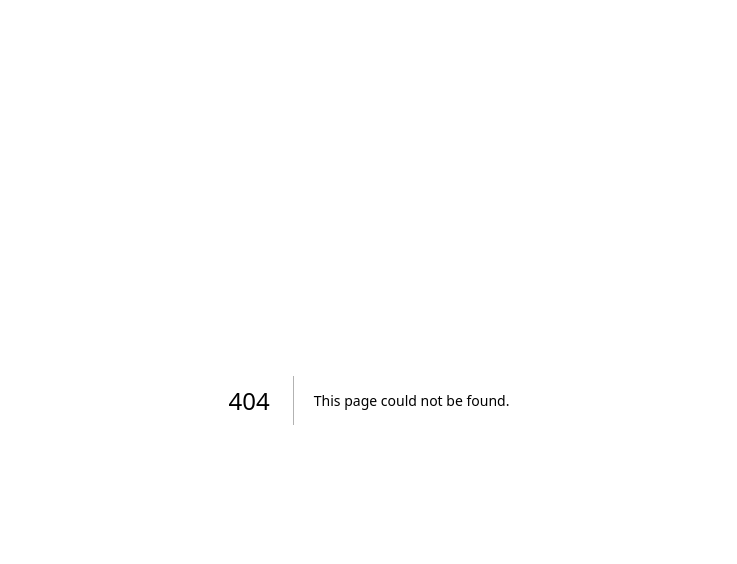
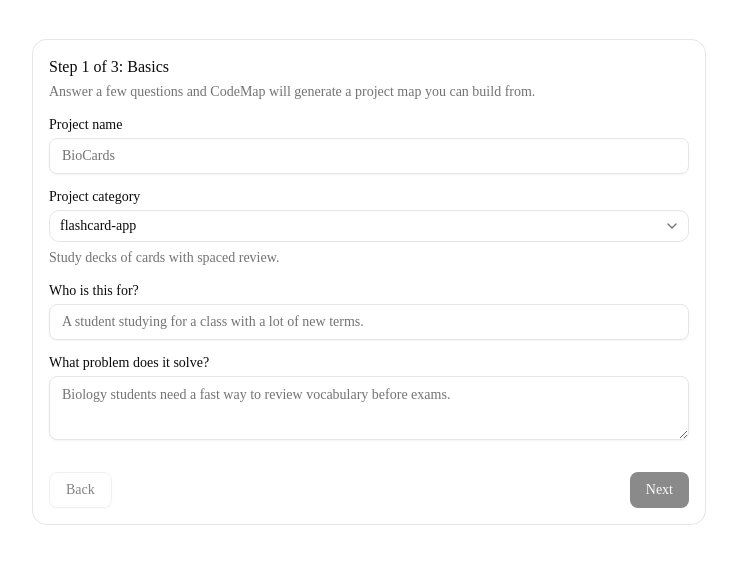
Before and after one commit to MARCOpo1o/codemap, a Next.js app: page /builder in a window 1280 px wide. Before the commit this address had no page. Shown: the top 564 px of the page, without its empty margins (271-1008 px from the left). Built offline with nearby package versions, Linux system fonts and the light colour scheme.

Commit message:
Wire up the builder page
Restores the last spec from local storage, regenerates the map on
demand, and switches between the wizard and the generated
ProjectMapView.

```diff
--- /dev/null
+++ b/src/app/builder/page.tsx
@@ -0,0 +1,62 @@
+"use client";
+
+import { useEffect, useMemo, useState } from "react";
+import { ProjectMapView } from "@/components/map/ProjectMapView";
+import { ProjectWizard } from "@/components/wizard/ProjectWizard";
+import { Button } from "@/components/ui/button";
+import { generateProjectMap } from "@/core/generateProjectMap";
+import type { ProjectSpec } from "@/core/types";
+import { clearLastSpec, loadLastSpec, saveLastSpec } from "@/lib/persistence";
+import { getTemplate, templates } from "@/templates";
+
+export default function BuilderPage() {
+  const [spec, setSpec] = useState<ProjectSpec | null>(null);
+  const [restoredSpec, setRestoredSpec] = useState<ProjectSpec | null>(null);
+  const [hydrated, setHydrated] = useState(false);
+
+  useEffect(() => {
+    const saved = loadLastSpec();
+    if (saved && getTemplate(saved.templateId)) {
+      setSpec(saved);
+      setRestoredSpec(saved);
+    }
+    setHydrated(true);
+  }, []);
+
+  const template = spec ? getTemplate(spec.templateId) : undefined;
+  const map = useMemo(() => {
+    if (!spec || !template) return null;
+    return generateProjectMap(spec, template);
+  }, [spec, template]);
+
+  function handleGenerate(nextSpec: ProjectSpec) {
+    saveLastSpec(nextSpec);
+    setSpec(nextSpec);
+  }
+
+  function handleStartOver() {
+    clearLastSpec();
+    setSpec(null);
+    setRestoredSpec(null);
+  }
+
+  if (!hydrated) return null;
+
+  return (
+    <main className="mx-auto flex w-full max-w-4xl flex-col gap-6 px-4 py-10">
+      {map ? (
+        <>
+          <div className="flex items-center justify-between">
+            <h1 className="text-lg font-medium">Your project map</h1>
+            <Button variant="outline" size="sm" onClick={handleStartOver}>
+              Start over
+            </Button>
+          </div>
+          <ProjectMapView map={map} />
+        </>
+      ) : (
+        <ProjectWizard templates={templates} initialSpec={restoredSpec} onGenerate={handleGenerate} />
+      )}
+    </main>
+  );
+}
```
